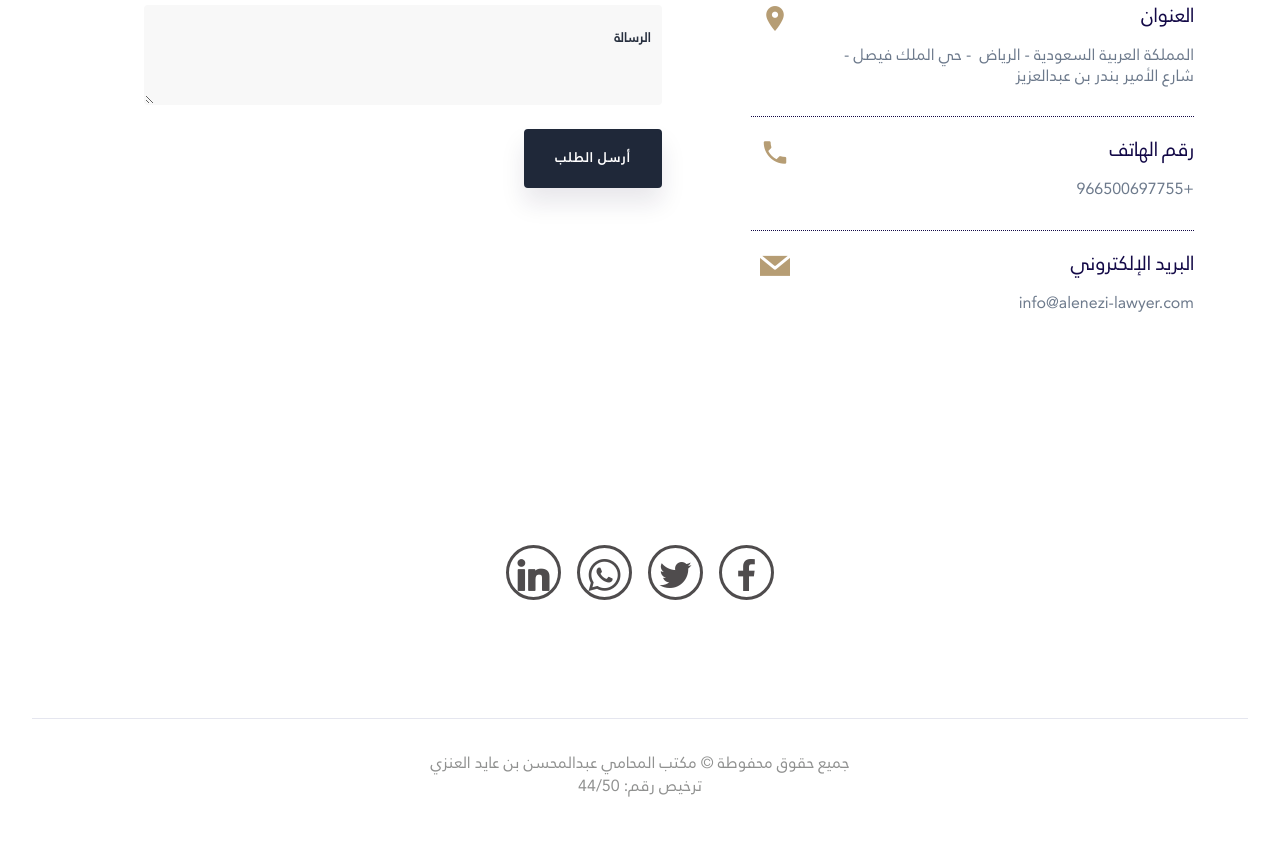
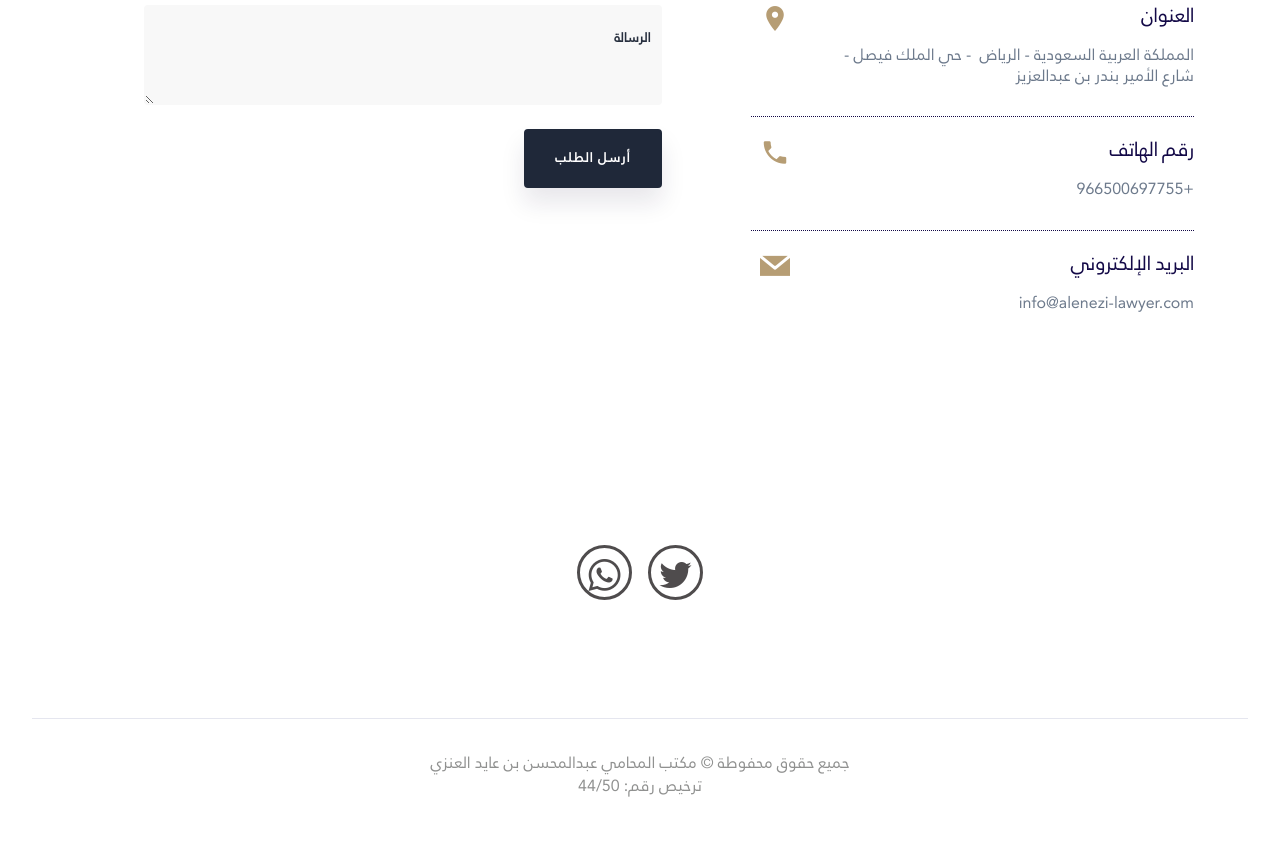
Before and after one commit to RatinaTeam/alenezi-lawyer.com, a plain HTML site: page index.html in a window 1280 px wide. Shown: the part 5872-6718 px from the top of the page. Drawn offline with nearby package versions, Linux system fonts and the light colour scheme; a script that the page names is missing; a web font is replaced by a local one.

Commit message:
last 19/2

```diff
--- a/index.html
+++ b/index.html
@@ -436,7 +436,7 @@
 
 
                 <!---Formbuilder Form--->
-                <form action="https://mobirise.eu/" method="POST" class="mbr-form form-with-styler" data-form-title="Form Name"><input type="hidden" name="email" data-form-email="true" value="dmQjEi/VTLJKbc6PxQ+SRpMMsbf0nQivK6elC/QJlMxt4CqZ+EbRC9TRntH7YWFVlZ7MKLqxeEKu8MB08SIbouoM+HpNofKYETp7Zkxb6qU3b6f/i2VgUp0CFdTp+NDl.UtBOHAY0wRScRsWSnGLDPhc9HZAcueiRmYHG8WFXVIWxCPCri7QpCBnyquyRLap67/LmNHblrDLpHuLa1tfv0o07rRDDApwZ5oEGIHVsLoZG5EEB3ekZKjUSn93wvMLU">
+                <form action="https://mobirise.eu/" method="POST" class="mbr-form form-with-styler" data-form-title="Form Name"><input type="hidden" name="email" data-form-email="true" value="HGLjwXCBr5bTuKIxyE7EdJsdJHlwrWad+5tmf5z6B8h/WsOVOS35QJa88uIF9l8VbtglJE3EuxRU49bS1QPVqIZkKEj68sDMop/aS4Rwf4FaWfZZCACf+B7FOyMmQZDG.xFEgtnvm6tiO44jGAtwSrdjLlwEwcBJrQjl3cNXofBhogtkjwrso6BQUQknksleC0opkIUizfzygJ4FCdXXpYbe+4UX/LX/Qhv5aoV30Lxub5vab2ZX409onxXddXzom">
                     <div class="row">
                         <div hidden="hidden" data-form-alert="" class="alert alert-success col-12">سيتم الرد فى أقرب فرصة</div>
                         <div hidden="hidden" data-form-alert-danger="" class="alert alert-danger col-12">هنالك خطأ</div>
@@ -477,14 +477,6 @@
 
                 <div>
                     <div class="mbr-social-likes" data-counters="false">
-                        <a class="
-                                iconfont-wrapper
-                                bg-facebook
-                                m-2
-                                btn-social
-                            " target="_blank" href="#">
-                            <span class="socicon-facebook socicon"></span>
-                        </a>
 
                         <a class="
                                 iconfont-wrapper
@@ -500,18 +492,11 @@
                                 bg-vkontakte
                                 m-2
                                 btn-social
-                            " target="_blank" href="#">
+                            " target="_blank" href="https://wa.link/vrn77r">
                             <span class="socicon-whatsapp socicon"></span>
                         </a>
 
-                        <a class="
-                                iconfont-wrapper
-                                bg-odnoklassniki
-                                m-2
-                                btn-social
-                            " target="_blank" href="#">
-                            <span class="socicon-linkedin socicon"></span>
-                        </a>
+
 
 
 
```
Also changed, not shown: order_service.html (+1 -1 lines), 1 other file.
